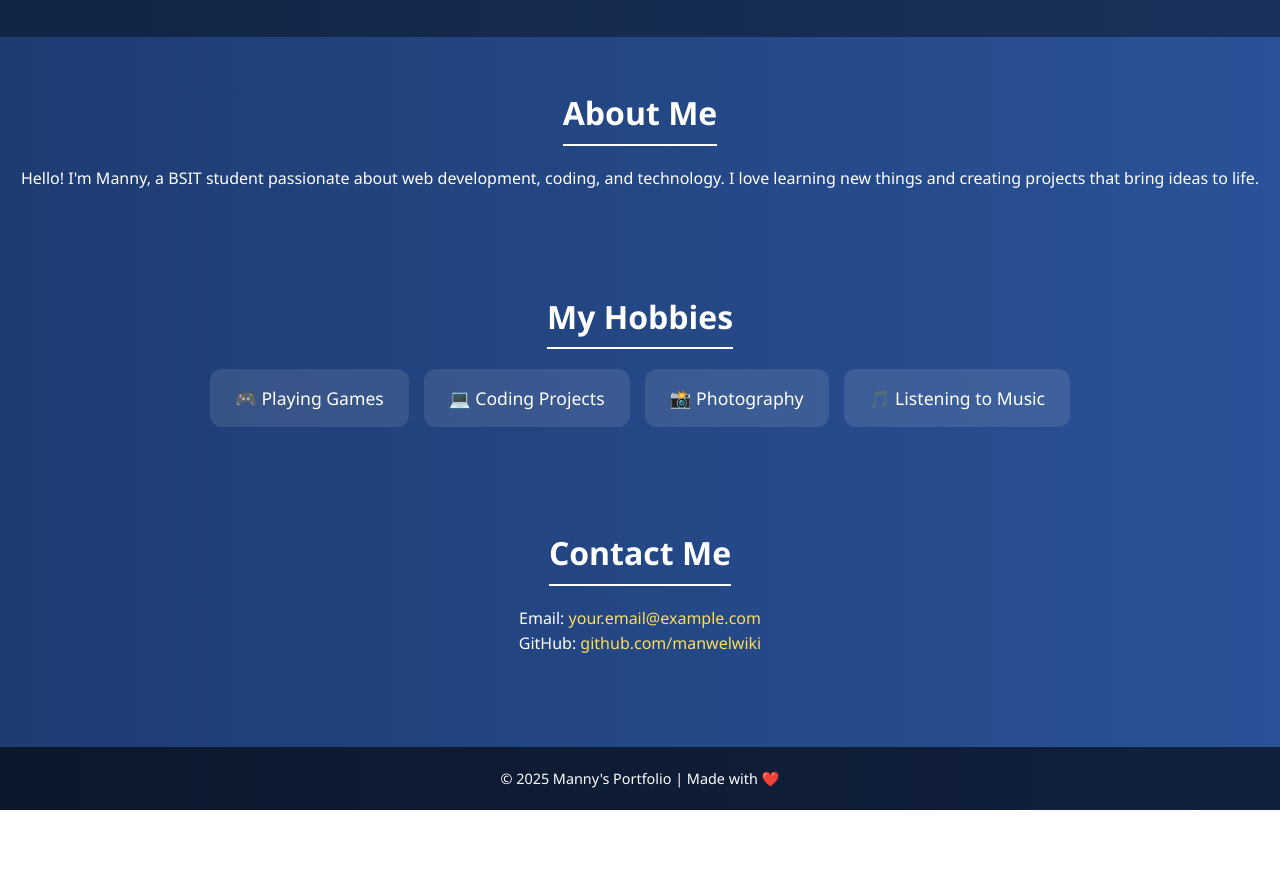
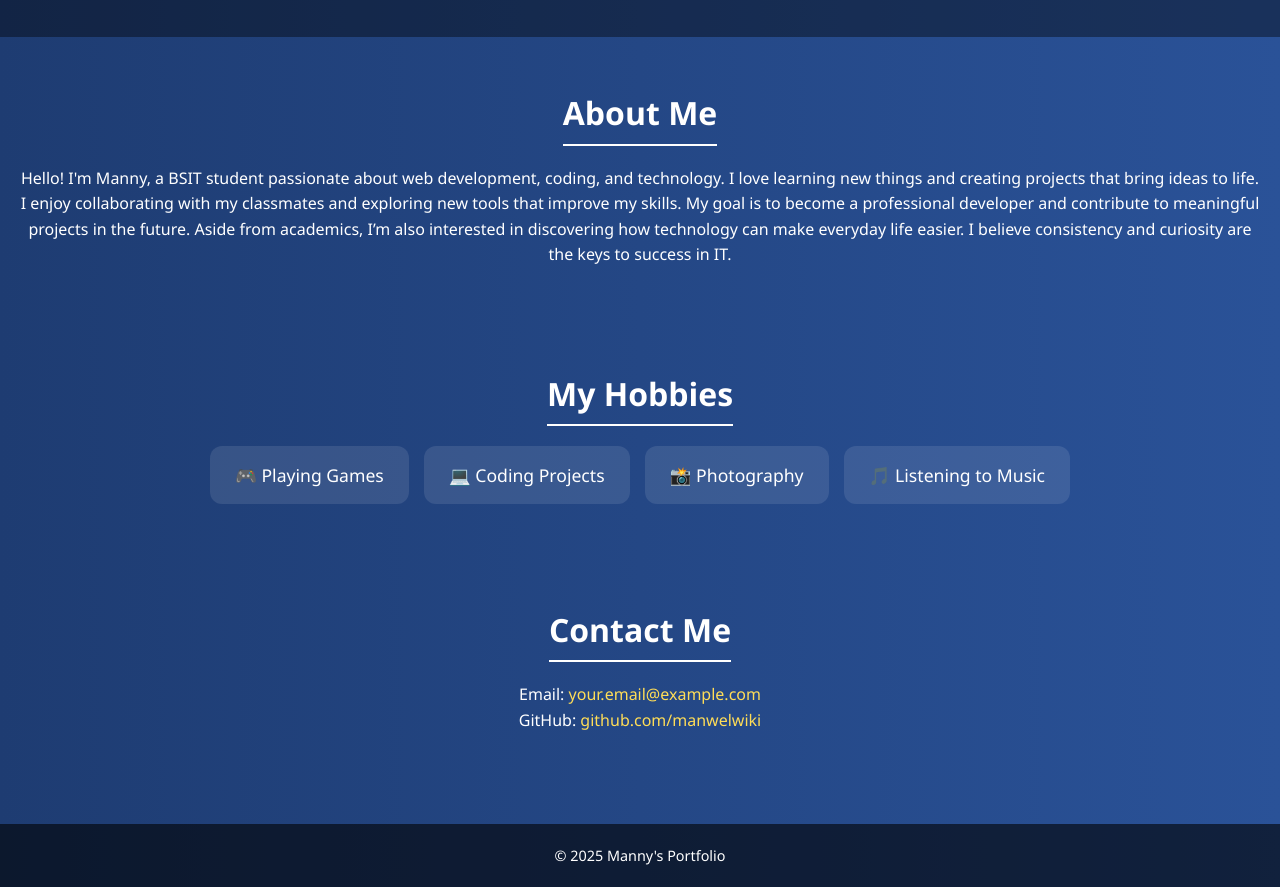
Before and after one commit to manwelwiki/portfolio, a plain HTML site: page index.html in a window 1280 px wide. Shown: the part 166-1053 px from the top of the page. Before the commit the page ends 976 px from the top, so only its background shows below. Drawn offline with Linux system fonts and the light colour scheme; a script that the page names is missing.

Commit message:
index.html

```diff
--- a/index.html
+++ b/index.html
@@ -20,7 +20,12 @@
   <!-- ABOUT -->
   <section id="about">
     <h2>About Me</h2>
-    <p>Hello! I'm Manny, a BSIT student passionate about web development, coding, and technology. I love learning new things and creating projects that bring ideas to life.</p>
+    <p> Hello! I'm Manny, a BSIT student passionate about web development, coding, and technology.
+    I love learning new things and creating projects that bring ideas to life.
+    I enjoy collaborating with my classmates and exploring new tools that improve my skills.
+    My goal is to become a professional developer and contribute to meaningful projects in the future.
+    Aside from academics, I’m also interested in discovering how technology can make everyday life easier.
+    I believe consistency and curiosity are the keys to success in IT.</p>
   </section>
 
   <!-- HOBBIES -->
@@ -37,13 +42,13 @@
   <!-- CONTACT -->
   <section id="contact">
     <h2>Contact Me</h2>
-    <p>Email: <a href="mailto:your.email@example.com">your.email@example.com</a></p>
+    <p>Email: <a href="mailto:mannycastillo.com">your.email@example.com</a></p>
     <p>GitHub: <a href="https://github.com/manwelwiki" target="_blank">github.com/manwelwiki</a></p>
   </section>
 
   <!-- FOOTER -->
   <footer>
-    <p>© 2025 Manny's Portfolio | Made with ❤️</p>
+    <p>© 2025 Manny's Portfolio </p>
   </footer>
 </body>
 </html>
```
